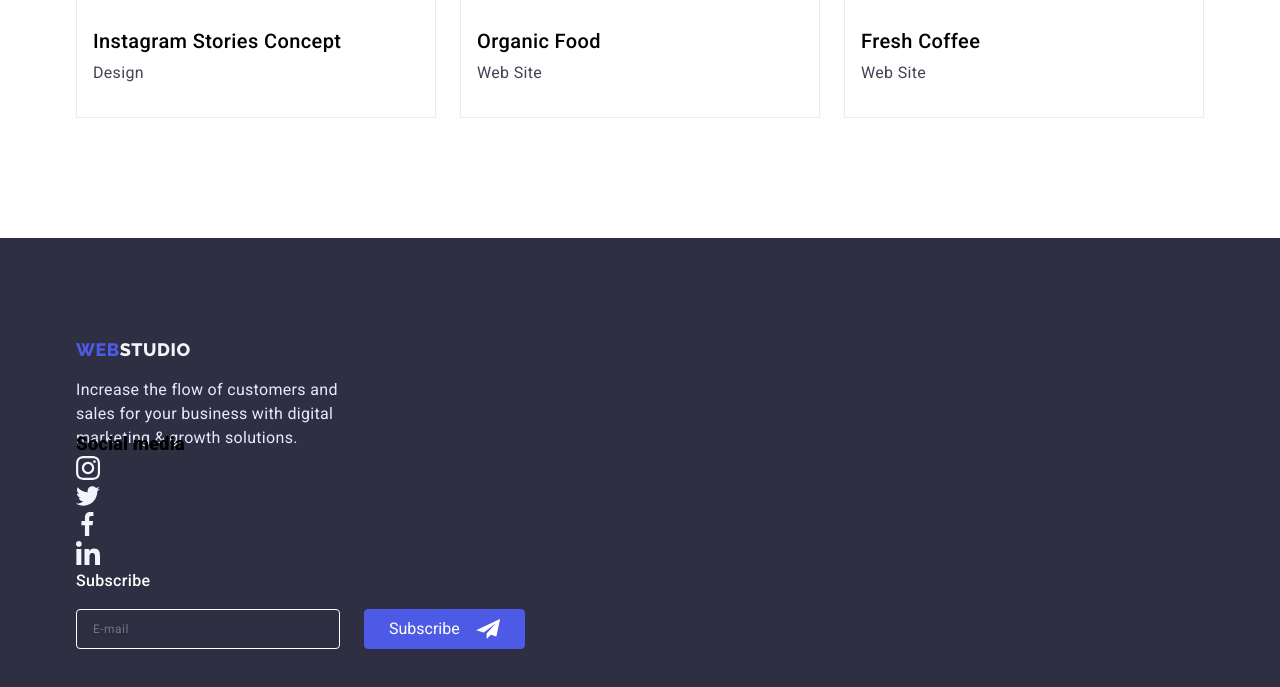
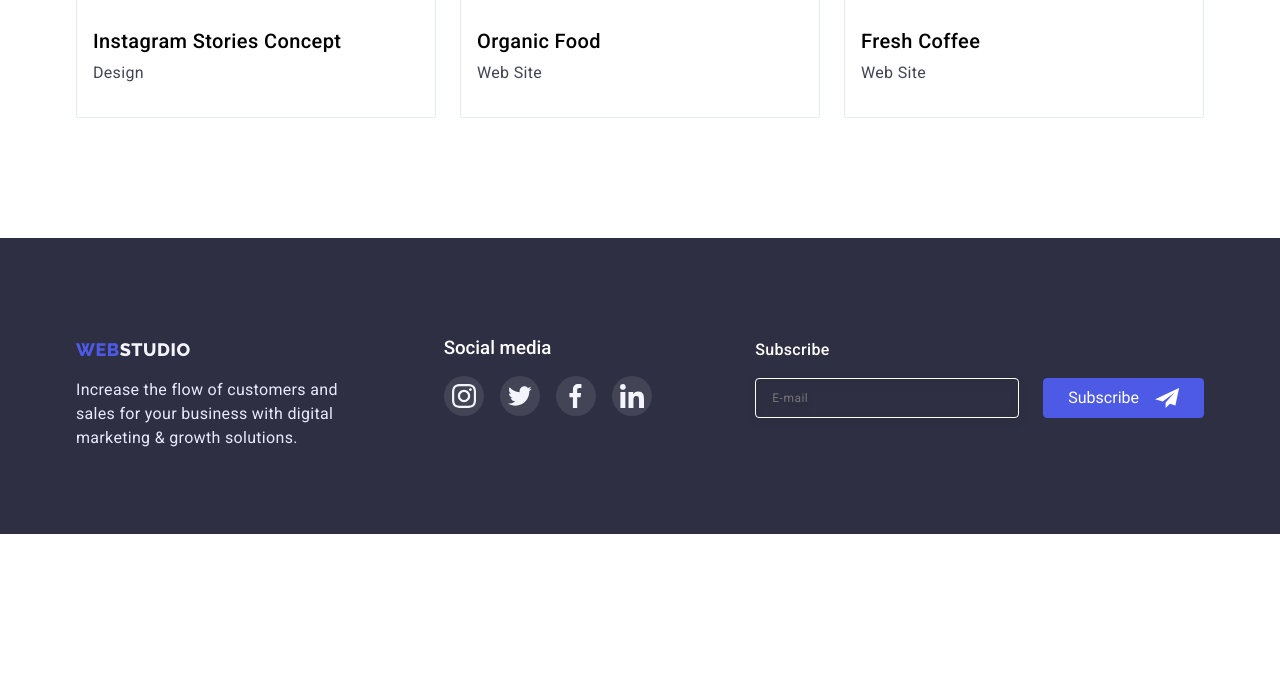
Before and after one commit to r1se01/goit-markup-hw-07, a plain HTML site: page portfolio.html in a window 1280 px wide. Shown: the part 1543-2230 px from the top of the page. After the commit the page ends 2077 px from the top, so only its background shows below. Drawn offline with nearby package versions, Linux system fonts and the light colour scheme.

Commit message:
-css,-index

```diff
--- a/css/desktop.css
+++ b/css/desktop.css
@@ -99,4 +99,31 @@
     height: 100%;
     transition: 0.2s linear;
   }
+  .customers-link {
+    padding: 0;
+    height: 88px;
+    display: flex;
+    justify-content: center;
+    align-items: center;
+    color: var(--lightslate);
+    border: 1px solid var(--lightslate);
+    transition: 0.35s linear;
+  }
+
+  .hw-footer {
+    padding-top: 100px;
+    padding-bottom: 100px;
+    background-color: var(--navyblue);
+  }
+  .footer-title {
+    margin: 0;
+    padding: 0;
+    margin-top: 16px;
+    width: 264px;
+    left: 156px;
+    font-size: 16px;
+    line-height: 1.5;
+    letter-spacing: 0.02em;
+    color: var(--cornflower);
+  }
 }
--- a/css/mobile.css
+++ b/css/mobile.css
@@ -17,9 +17,6 @@
   .customers-link {
   }
   .hw-team-list {
-    width: calc((100% - 24px) / 2);
-    display: flex;
-    flex-wrap: wrap;
   }
   .customers-list {
     display: flex;
@@ -31,20 +28,45 @@
     width: calc((100% - 120px) / 2);
     gap: 16px;
   }
-  .hw-footer {
-    flex-direction: column;
-  }
   .container {
+    height: 664px;
     flex-direction: column;
   }
   .social-media {
-    flex-direction: column;
+    margin-left: 166px;
+    margin-top: 72px;
   }
-  .footer-form {
-    flex-direction: column;
+  .social-media-item {
+    margin-right: auto;
+    align-items: center;
+    justify-content: center;
+    margin: 0 auto;
   }
+
   .container-media {
     display: flex;
     flex-wrap: wrap;
+    flex-direction: column;
+  }
+  .footer-title {
+    margin-left: 80px;
+  }
+  .logo,
+  .logo-link {
+    margin-left: 155px;
+  }
+  .footer-form-wrap {
+    flex-direction: column;
+  }
+  .footer-form-btn {
+    margin-top: 16px;
+    margin-left: 0;
+    text-align: center;
+    align-items: center;
+    justify-content: center;
+  }
+  .footer-form-title {
+    margin-top: 80px;
+    margin-left: 0;
   }
 }
--- a/css/styles.css
+++ b/css/styles.css
@@ -407,9 +407,54 @@ body {
   color: var(--ocean);
   border-color: var(--ocean);
 }
+.customers-item {
+  width: calc((100% - 120px) / 6);
+}
+.social-media {
+  margin: 0;
+  padding: 0;
+  margin-left: auto;
+}
+.social-media-title {
+  font-family: 'Roboto';
+  font-weight: 500;
+  margin: 0;
+  padding: 0;
+  color: var(--white);
+}
+.social-media-list {
+  margin: 0;
+  margin-top: 16px;
+  padding: 0;
+  display: flex;
+  gap: 16px;
+}
+.hw-footer .container {
+  display: flex;
+}
+.social-media-item:hover,
+.social-media-item:focus {
+  background-color: var(--green);
+  transition: 0.35s linear;
+}
+
+.social-media-item {
+  background: var(--white);
+  background: rgba(255, 255, 255, 0.1);
+  border-radius: 50%;
+  width: 40px;
+  height: 40px;
+}
+.social-media-link {
+  display: flex;
+  align-items: center;
+  justify-content: center;
+  width: 100%;
+  height: 100%;
+  transition: 0.2s linear;
+}
 .customers-link {
   padding: 0;
-  width: 168px;
   height: 88px;
   display: flex;
   justify-content: center;
--- a/css/tablet.css
+++ b/css/tablet.css
@@ -48,9 +48,29 @@
   .customers-item {
     width: calc((100% - 120px) / 3);
   }
-  .hw-footer {
-    flex-direction: column;
+  .container {
+    width: 768px;
+  }
+  .social-media {
+    margin: 0;
+    padding: 0;
+    margin-left: auto;
+  }
+  .footer-title {
+    margin-left: 108px;
+  }
+  .logo,
+  .logo-link {
+    margin-left: 108px;
+  }
+  .social-media-list {
+    margin: 0;
+    margin-top: 16px;
+    padding: 0;
+    display: flex;
+    gap: 16px;
+  }
+  .hw-header {
+    flex-direction: row;
   }
 }
-@media screen and (min-width: 768px), (max-width: 1199px) {
-}
```
Also changed, not shown: index.html (+5 -5 lines).
